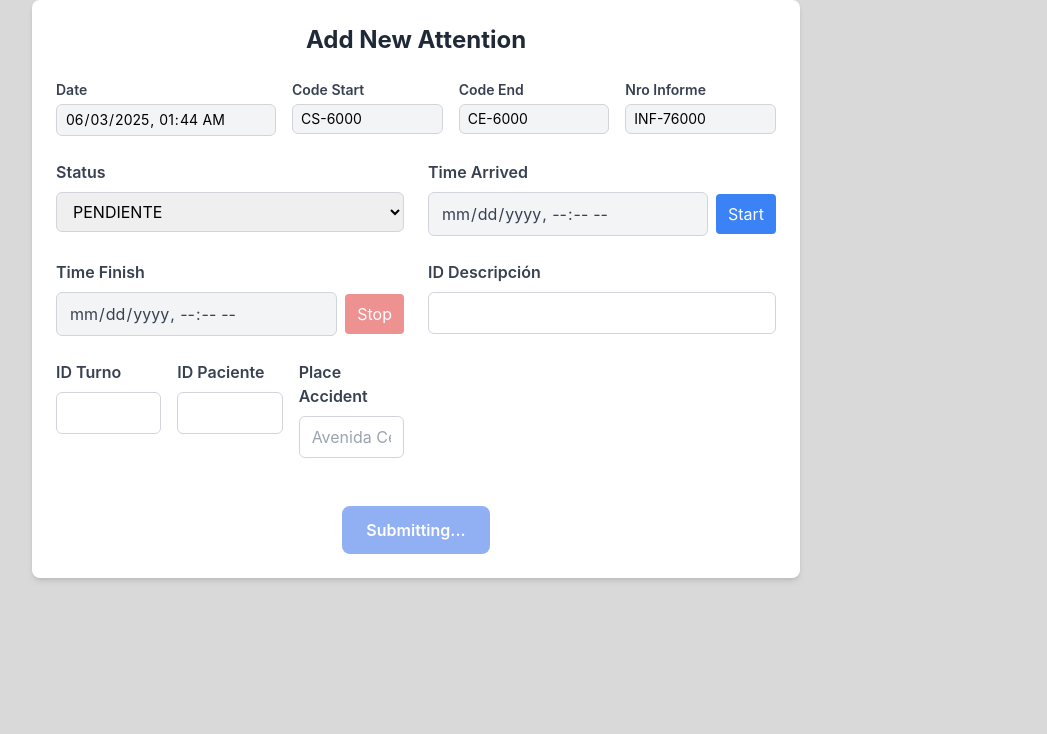
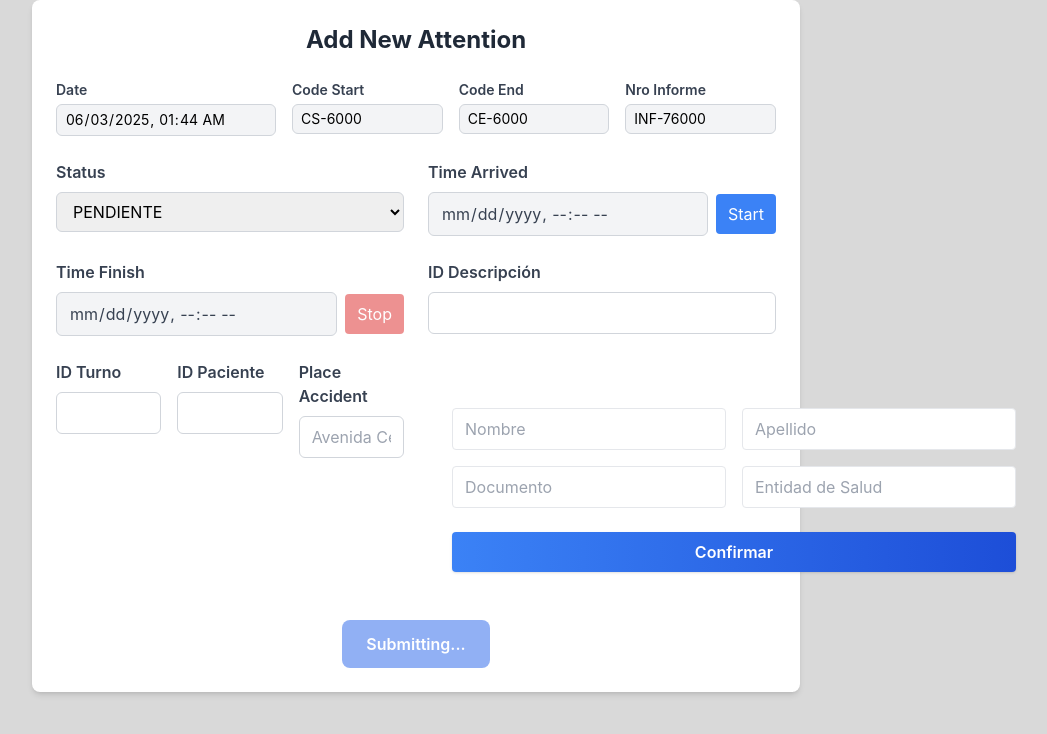
Before and after one commit to ChristianSalazar12/frontAmbuApi, an Angular app: page /services in a window 1280 px wide. Shown: the top 734 px of the page, without its empty margins (224-1271 px from the left). Built offline with nearby package versions, Linux system fonts and the light colour scheme; no server answers.

Commit message:
feat: add changes for patients

```diff
--- a/src/app/features/user/components/forms/forms-pacient/forms-pacient.component.html
+++ b/src/app/features/user/components/forms/forms-pacient/forms-pacient.component.html
@@ -1 +1,36 @@
-<p>forms-pacient works!</p>
+<form
+  [formGroup]="formulario"
+  (ngSubmit)="ejecutarAccion()"
+  class="bg-white p-6 rounded-lg grid gap-4 w-full"
+>
+  <div class="flex gap-4">
+    <input
+      formControlName="name"
+      placeholder="Nombre"
+      class="flex-1 border rounded px-3 py-2 focus:outline-none focus:ring-2 focus:ring-blue-400"
+    />
+    <input
+      formControlName="last_name"
+      placeholder="Apellido"
+      class="flex-1 border rounded px-3 py-2 focus:outline-none focus:ring-2 focus:ring-blue-400"
+    />
+  </div>
+  <div class="flex gap-4">
+    <input
+      formControlName="document"
+      placeholder="Documento"
+      class="flex-1 border rounded px-3 py-2 focus:outline-none focus:ring-2 focus:ring-blue-400"
+    />
+    <input
+      formControlName="entidad_salud"
+      placeholder="Entidad de Salud"
+      class="flex-1 border rounded px-3 py-2 focus:outline-none focus:ring-2 focus:ring-blue-400"
+    />
+  </div>
+  <button
+    type="submit"
+    class="self-end mt-2 bg-gradient-to-r from-blue-500 to-blue-700 hover:from-blue-600 hover:to-blue-800 text-white px-6 py-2 rounded shadow font-semibold transition-all"
+  >
+    Confirmar
+  </button>
+</form>
--- a/src/app/features/user/components/forms/forms-pacient/forms-pacient.component.ts
+++ b/src/app/features/user/components/forms/forms-pacient/forms-pacient.component.ts
@@ -1,11 +1,49 @@
+import { CommonModule } from '@angular/common';
 import { Component } from '@angular/core';
+import { FormBuilder, FormGroup, ReactiveFormsModule } from '@angular/forms';
+import { Paciente } from '../../../../../models/patient.model';
+import { PatientsService } from '../../../../../services/patient/patients.service';
 
 @Component({
   selector: 'app-forms-pacient',
-  imports: [],
+  imports: [CommonModule, ReactiveFormsModule],
   templateUrl: './forms-pacient.component.html',
-  styleUrl: './forms-pacient.component.css'
+  styleUrl: './forms-pacient.component.css',
 })
 export class FormsPacientComponent {
+  modo: 'agregar' = 'agregar';
+  formulario: FormGroup;
+  pacientes: Paciente[] = [];
 
+  constructor(private fb: FormBuilder, private servicio: PatientsService) {
+    this.formulario = this.fb.group({
+      id: [null],
+      name: [''],
+      last_name: [''],
+      document: [''],
+      entidad_salud: [''],
+    });
+  }
+
+  ngOnInit(): void {
+    this.cargarDatos();
+  }
+
+  cargarDatos(): void {
+    this.servicio.getPatients().subscribe((data: Paciente[]) => {
+      this.pacientes = data;
+    });
+  }
+
+  ejecutarAccion() {
+    const datos = this.formulario.value;
+    this.servicio.addPatient(datos).subscribe({
+      next: (nuevo: Paciente) => {
+        this.pacientes.push(nuevo);
+        this.formulario.reset();
+        this.modo = 'agregar'; // Reinicia el estado del botón
+      },
+      error: (err: any) => console.error('Error al agregar paciente', err),
+    });
+  }
 }
--- a/src/app/features/user/components/layout-user/layout-user.component.html
+++ b/src/app/features/user/components/layout-user/layout-user.component.html
@@ -16,7 +16,7 @@
 
     <!-- Contenido principal (flex-grow para ocupar espacio) -->
     <div class="flex-1 bg-gray-100 p-6 overflow-auto">
-      <app-services-component></app-services-component>
+      <app-services-ambulance></app-services-ambulance>
       <!-- Renderiza contenido dinámico -->
     </div>
   </div>
--- a/src/app/features/user/components/layout-user/layout-user.component.ts
+++ b/src/app/features/user/components/layout-user/layout-user.component.ts
@@ -6,7 +6,7 @@ import { ServicesComponentComponent } from '../../../control/components/view/ser
 
 @Component({
   selector: 'app-layout-user',
-  imports: [SidebarComponent, HeaderUserComponent, ServicesComponentComponent],
+  imports: [SidebarComponent, HeaderUserComponent, ServicesAmbulanceComponent],
   templateUrl: './layout-user.component.html',
   styleUrl: './layout-user.component.css',
 })
--- a/src/app/features/user/components/view/services-ambulance/services-ambulance.component.html
+++ b/src/app/features/user/components/view/services-ambulance/services-ambulance.component.html
@@ -204,6 +204,9 @@
         </p>
       </div>
     </div>
+    <div class="mt-6">
+      <app-forms-pacient></app-forms-pacient>
+    </div>
   </div>
 
   <div *ngIf="errorMsg" class="text-red-600 font-semibold text-center">
--- a/src/app/features/user/components/view/services-ambulance/services-ambulance.component.ts
+++ b/src/app/features/user/components/view/services-ambulance/services-ambulance.component.ts
@@ -8,10 +8,11 @@ import {
 } from '@angular/forms';
 import { AttentionService } from '../../../../../services/servicesAmbu/attention.service';
 import { CommonModule } from '@angular/common';
+import { FormsPacientComponent } from '../../forms/forms-pacient/forms-pacient.component';
 
 @Component({
   selector: 'app-services-ambulance',
-  imports: [ReactiveFormsModule, CommonModule],
+  imports: [ReactiveFormsModule, CommonModule, FormsPacientComponent],
   templateUrl: './services-ambulance.component.html',
   styleUrl: './services-ambulance.component.css',
 })
--- /dev/null
+++ b/src/app/models/description.model.ts
@@ -0,0 +1,5 @@
+export interface Description {
+  description: string;
+  type_context: 'CLINICO' | 'TECNICO' | 'SOCIAL';
+  implicados: string;
+}
--- /dev/null
+++ b/src/app/services/patient/patients.service.ts
@@ -0,0 +1,33 @@
+import { Injectable } from '@angular/core';
+import { Observable } from 'rxjs';
+import { HttpClient } from '@angular/common/http';
+import { Paciente } from '../../models/patient.model';
+
+@Injectable({
+  providedIn: 'root',
+})
+export class PatientsService {
+  private apiUrl = 'http://localhost:3005/api/user/patient'; // API URL
+
+  constructor(private http: HttpClient) {}
+
+  getPatients(): Observable<Paciente[]> {
+    return this.http.get<Paciente[]>(this.apiUrl);
+  }
+
+  getPatientById(id: number): Observable<Paciente> {
+    return this.http.get<Paciente>(`${this.apiUrl}/${id}`);
+  }
+
+  addPatient(data: Paciente): Observable<Paciente> {
+    return this.http.post<Paciente>(`${this.apiUrl}/add`, data);
+  }
+
+  updatePatient(id: string, data: Paciente): Observable<Paciente> {
+    return this.http.put<Paciente>(`${this.apiUrl}/${id}`, data);
+  }
+
+  deletePatient(id: string): Observable<any> {
+    return this.http.delete(`${this.apiUrl}/${id}`);
+  }
+}
```
Also changed, not shown: src/app/models/patient.model.ts (added, +7 -0 lines).
